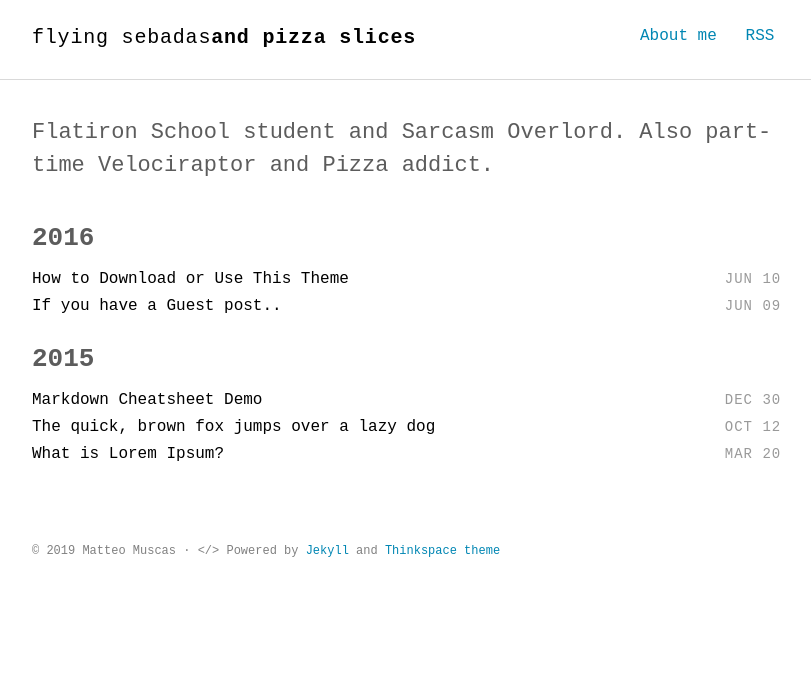
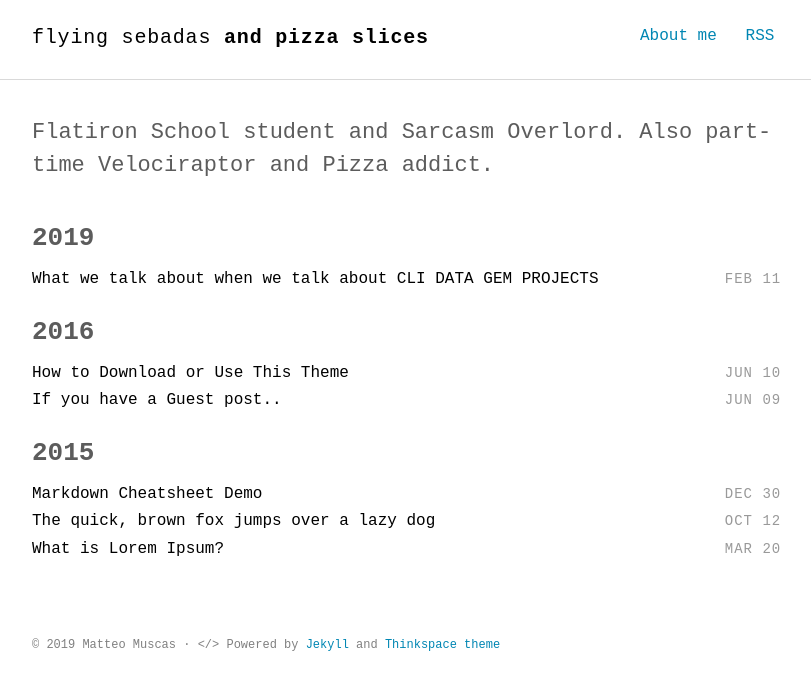
Before and after one commit to quelluomo/quelluomo.github.io, a Jekyll site: the page built from index.html, in a window 1280 px wide. Shown: the top 690 px of the page, without its empty margins (232-1043 px from the left). Built offline with Jekyll 4.4.1, drawn with Linux system fonts in a browser that asks for light colours; some web fonts are replaced; part of the change alters nothing that is shown.

Commit message:
first post

````diff
--- a/_config.yml
+++ b/_config.yml
@@ -1,6 +1,6 @@
 # Site settings
 title_left    : "flying sebadas"
-title_right   : "and pizza slices" # default: ""
+title_right   : " and pizza slices" # default: ""
 description   : "temporarily under permanent construction"
 keywords      : "(this is where Matteo writes things about stuff)"
 url           : https://quelluomo.github.io/ # site url
@@ -8,7 +8,7 @@ baseurl       : "" # apply repo name like "/myproject" if used under gh-pages br
 cover         : "" # image uri like logo/cover image for site seo
 
 google_analytics  : UA-XXXXX-XX
-twitter_username  : ""
+twitter_username  : "https://twitter.com/MatteoMuscas"
 comments_enabled  : false # if enabled (set to true), please provide your disqus_username
 disqus_shortname  : ""
 postshare_enabled : false
--- /dev/null
+++ b/_posts/2019-02-11-what-we-talk-about.md
@@ -0,0 +1,74 @@
+---
+layout: post
+title: "What we talk about when we talk about CLI DATA GEM PROJECTS"
+description: "On completing my very first application"
+comments: true
+keywords: "flatiron, ruby, cli, news scraper"
+---
+
+# What we talk about when we talk about <strike>l̶o̶v̶e̶ </strike>
+ # ＣＬＩ░ＤΛＴΛ░ＧΣＭ░ＰＲ♢ＪΣＣＴS
+
+You almost completed your Ruby module and you're like "This is cool. I got everything sorted." and you're not entirely wrong, you have afterall completed a lot of assignments and studied a lot and though a lot about coding, to the point that you'd wake up sometimes at night and tell yourself "This is cool. I got everything sorted."
+
+And then you start working on your first real project on your own, and you read the specs and you think that now you've taken the small side wheels off your bicycles and it'll be time to start riding on your own with a bit of balance if you don't wanna spend your life laying on the asphalt.
+
+You watch Avi's video, and he makes it seems accessible. You watch the video again. You got this, afterall, right.
+
+You decide to make a news reader that scrapes an Italian online newspaper, [](https://www.ilpost.it/), and you're genuinly excited about your idea, so you open up Learn and open a new notes file and frantically start typing pseudo-code that you'll it'll help you visualise your final code better, and yes, yes, it does help, so you jot down a note that says:
+
+> **1. Writing Pseudo code helps**
+
+You want something like this:
+
+```
+1. Title
+    Subtitle
+		url to the the actual page
+
+2. Title
+    Subtitle
+		url to the the actual page
+
+		#and so on...
+
+```
+
+
+
+Then you ~~copy~~ take inspiration from Avi's folder structure and create your folders, and work on structuring your scraper.
+
+The website you chose has a fairly easy construction. It looks like this:
+
+![](https://imgur.com/a/YpefX46)
+
+All the news have a `div > h2 > a` structure, so scraping should be easy, right? Well, no. But also yes.
+
+You manage to scrape everything successfully, and you easily get the `first` news title, subtitle and url, but now what?
+Everytime you scrape the website, everything shows up as supermassive single object, and you're like "Hmmmnnnn".
+
+You jot down another note:
+
+> **2. Reviewing old lessons helps**
+
+because
+
+> **3. You think you got it, but you might be wrong**
+
+You think you'll never make it to the end and that you started swimming thinking you were in a pond when you were actually in the ocean.
+
+You decide to stop scraping and start reviewing lessons until you notice there is an iteration you used over and over in the past weeks that does exactly what you have been looking for all this time.
+
+Magically, all your code now works. You type few letters and *boom!* things happen on screen.
+
+You realise you *actually were swimming in a pond this whole time*. You pat yourself on the shoulder and take a second to congratulate yourself, and write down a fourth point:
+
+**4. You are still learning. Take your time, review old lessons, review your code, and what seems the ocean will turn out being just a pond**
+
+You then wrap the project, publish a video, and remember you still need to write a blog post about it, so you do it, and while you think that if anyone would like to check the repo out, they should follow a link that may or may not look like this one: [](https://github.com/quelluomo/ilpost).
+
+Finally, you definitely don't want to make your post sounds like a list of motivational quotes, so you scroll through the homepage of imgur and find a random unrelated gif, so you add a fifth point that looks like thiis:
+
+> **5.:**
+
+![](https://imgur.com/a/ZRY11g4)
````
